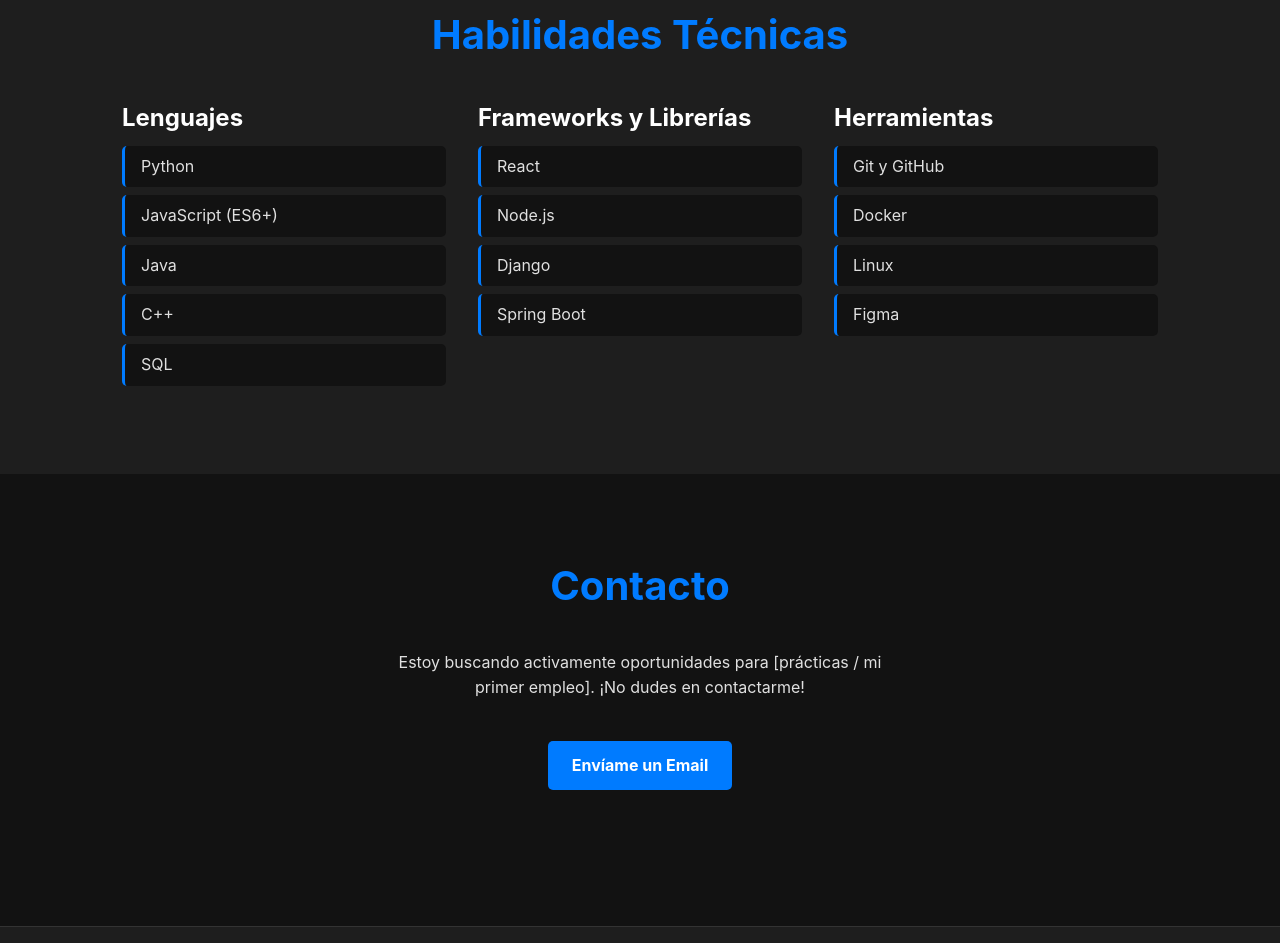
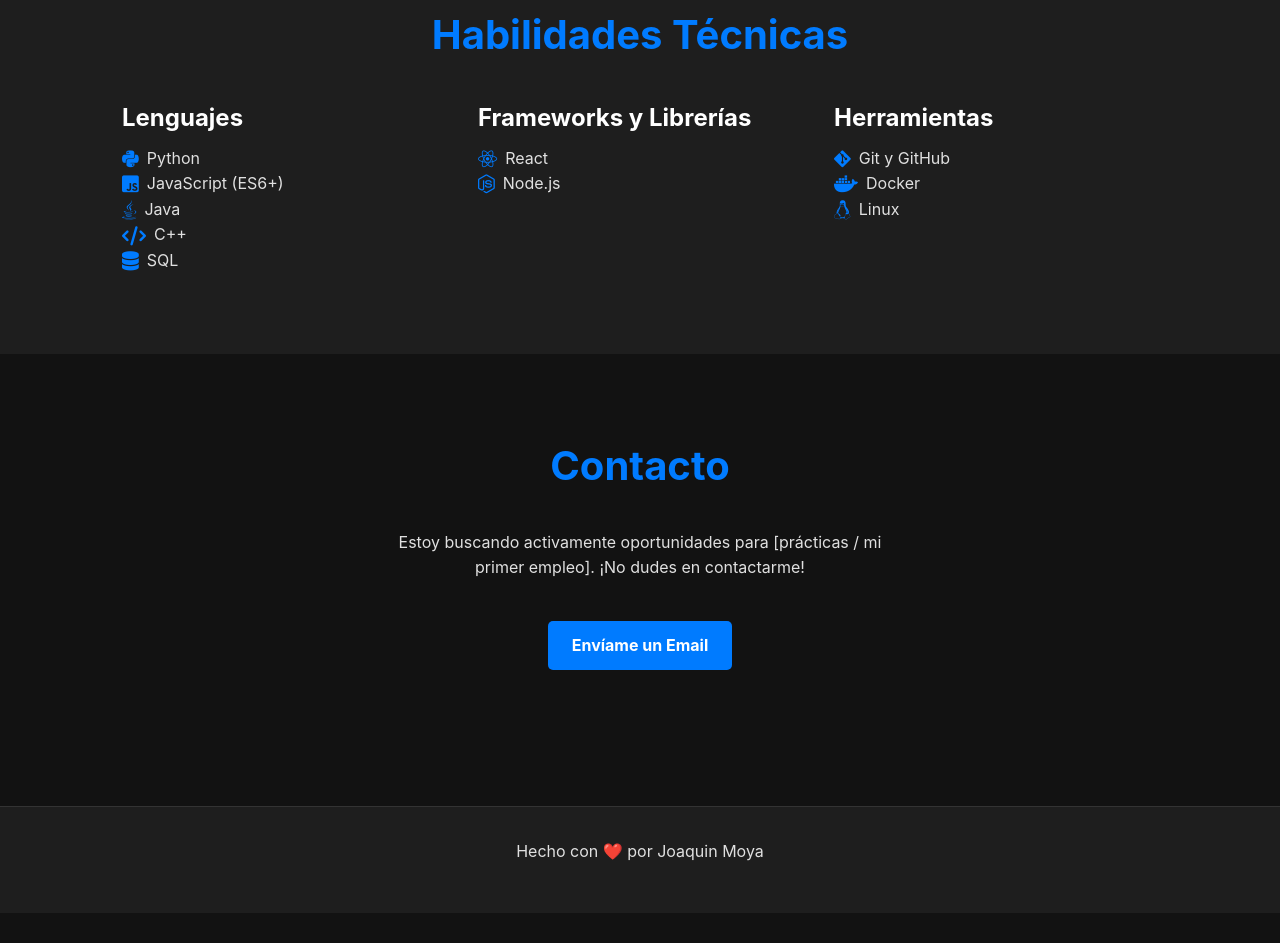
Before and after one commit to joaquinmoyamunoz/joaquinmoyamunoz.github.io, a plain HTML site: page index.html in a window 1280 px wide. Shown: the part 1445-2388 px from the top of the page. After the commit the page ends 2358 px from the top, so only its background shows below. Drawn offline with Linux system fonts and the light colour scheme.

Commit message:
Añadido logos de la sección habilidades

```diff
--- a/index.html
+++ b/index.html
@@ -5,6 +5,7 @@
     <meta name="viewport" content="width=device-width, initial-scale=1.0">
     <title>Mi Portfolio - Joaquin Moya</title>
     <link rel="stylesheet" href="style.css">
+    <link rel="stylesheet" href="https://cdnjs.cloudflare.com/ajax/libs/font-awesome/6.0.0-beta3/css/all.min.css">
     </head>
 <body>
 
@@ -77,29 +78,25 @@
                 <div>
                     <h3>Lenguajes</h3>
                     <ul>
-                        <li>Python</li>
-                        <li>JavaScript (ES6+)</li>
-                        <li>Java</li>
-                        <li>C++</li>
-                        <li>SQL</li>
+                        <li><i class="fab fa-python skill-icon"></i> Python</li>
+                        <li><i class="fab fa-js-square skill-icon"></i> JavaScript (ES6+)</li>
+                        <li><i class="fab fa-java skill-icon"></i> Java</li>
+                        <li><i class="fas fa-code skill-icon"></i> C++</li> <li><i class="fas fa-database skill-icon"></i> SQL</li>
                     </ul>
                 </div>
                 <div>
                     <h3>Frameworks y Librerías</h3>
                     <ul>
-                        <li>React</li>
-                        <li>Node.js</li>
-                        <li>Django</li>
-                        <li>Spring Boot</li>
+                        <li><i class="fab fa-react skill-icon"></i> React</li>
+                        <li><i class="fab fa-node-js skill-icon"></i> Node.js</li>
                     </ul>
                 </div>
                 <div>
                     <h3>Herramientas</h3>
                     <ul>
-                        <li>Git y GitHub</li>
-                        <li>Docker</li>
-                        <li>Linux</li>
-                        <li>Figma</li>
+                        <li><i class="fab fa-git-alt skill-icon"></i> Git y GitHub</li>
+                        <li><i class="fab fa-docker skill-icon"></i> Docker</li>
+                        <li><i class="fab fa-linux skill-icon"></i> Linux</li>
                     </ul>
                 </div>
             </div>
--- a/style.css
+++ b/style.css
@@ -204,18 +204,6 @@ a {
     gap: 2rem;
 }
 
-.skills-grid ul {
-    list-style: none;
-}
-
-.skills-grid li {
-    background-color: var(--color-fondo);
-    padding: 0.5rem 1rem;
-    margin-bottom: 0.5rem;
-    border-radius: 5px;
-    border-left: 3px solid var(--color-primario);
-}
-
 #contacto {
     text-align: center;
 }
@@ -232,3 +220,14 @@ a {
     margin-top: 3rem;
     border-top: 1px solid #333;
 }
+
+.skill-icon {
+    margin-right: 8px;
+    font-size: 1.2em;
+    color: var(--color-primario);
+}
+
+.skills-grid ul li {
+    display: flex;
+    align-items: center;
+}
```
